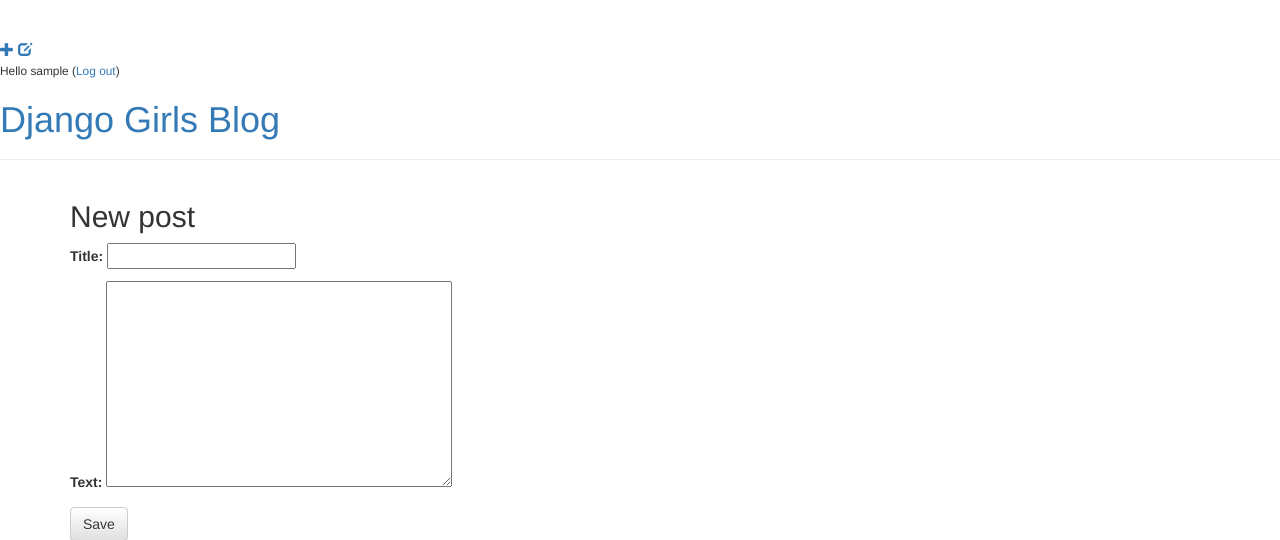
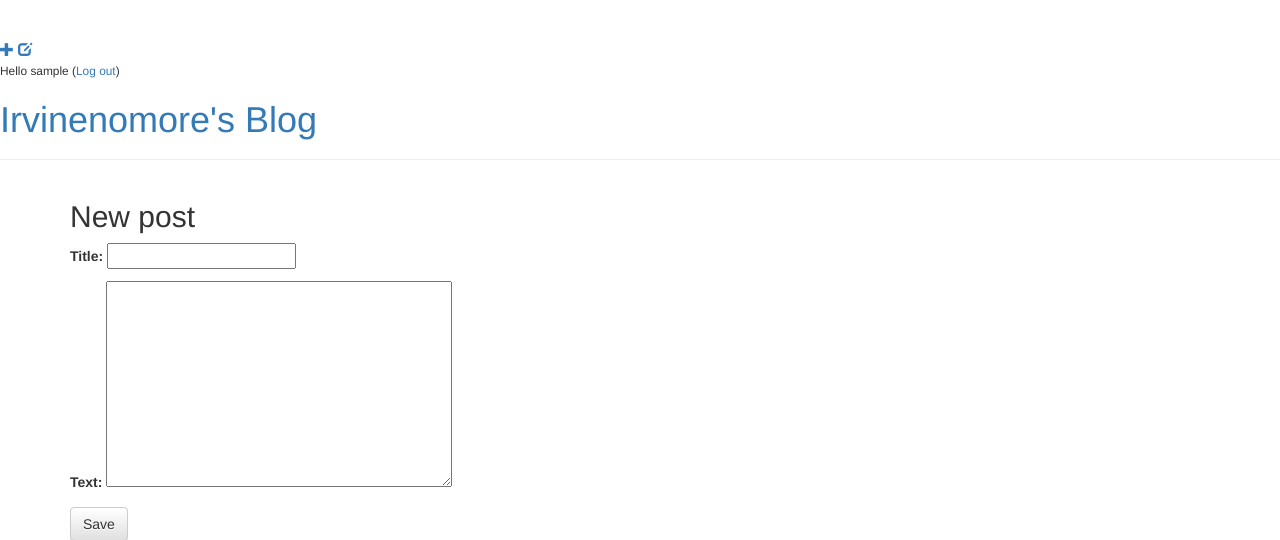
Before and after one commit to irvinenomore/my-first-blog, a Django app: page /post/new in a window 1280 px wide. Shown: the top 540 px of the page. Run offline with Django 3.2, Linux system fonts and the light colour scheme; the visitor is signed in with stand-in values (Sample User, id 1); some libraries are stand-ins or nearby versions.

Commit message:
Fixed title

```diff
--- a/blog/templates/blog/base.html
+++ b/blog/templates/blog/base.html
@@ -20,7 +20,7 @@
         {% else %}
             <a href="{% url 'login' %}" class="top-menu"><span class="glyphicon glyphicon-lock"></span></a>
         {% endif %}
-        <h1><a href="/">Django Girls Blog</a></h1>
+        <h1><a href="/">Irvinenomore's Blog</a></h1>
     </div>
     <div class="content container">
         <div class="row">
```
